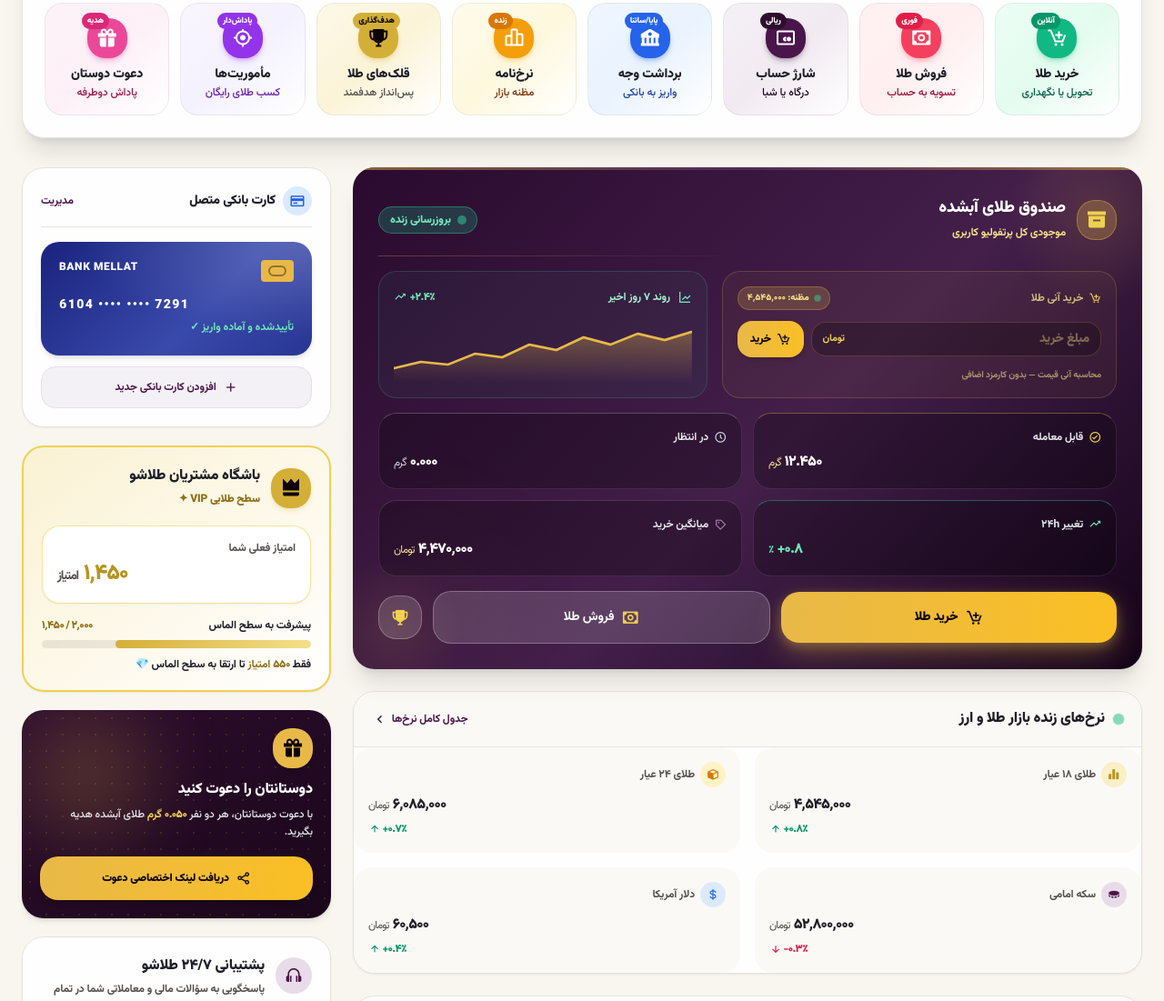
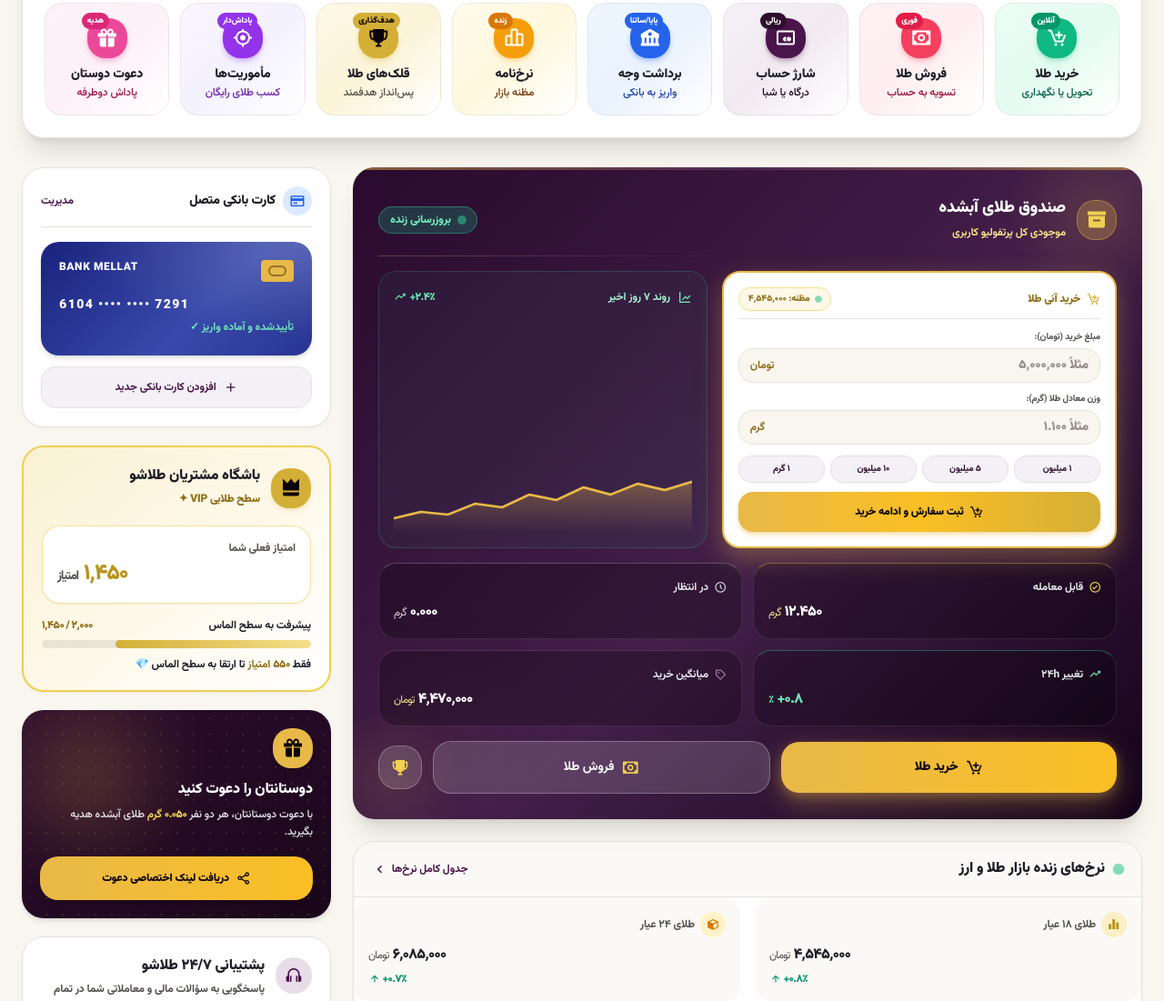
Before and after one commit to MCr781/TalaSho, a website: page wallet/index.html in a window 1280 px wide. Shown: the part 752-1853 px from the top of the page at 91% size. Drawn offline with Linux system fonts and the light colour scheme.

Commit message:
index resped 3x/3x

```diff
--- a/wallet/index.html
+++ b/wallet/index.html
@@ -1255,29 +1255,45 @@
               <!-- Balance + trend grid -->
               <div class="grid lg:grid-cols-[1.2fr_1fr] gap-4 mb-4">
                 <!-- RIGHT: Prominent Quick Gold Buy Interactive Widget -->
-                <div class="bg-gold-400/[0.05] p-4 rounded-2xl border border-s border-gold-400/20 flex flex-col justify-between gap-3">
-                  <div class="flex items-center justify-between gap-2 flex-wrap">
-                    <p class="text-gold-200/80 text-xs font-bold flex items-center gap-1.5">
-                      <i class='bx bx-cart-add text-gold-300 text-sm'></i>
+                <div class="bg-white rounded-2xl p-4 border-2 border-gold-400 shadow-[0_10px_28px_rgba(232,185,72,0.35)] relative overflow-hidden">
+                  <div class="flex items-center justify-between gap-2 mb-3 pb-2 border-b border-border">
+                    <p class="text-gold-700 text-xs font-black flex items-center gap-1.5">
+                      <i class='bx bx-cart-add text-gold-500 text-base'></i>
                       خرید آنی طلا
                     </p>
-                    <span class="flex items-center gap-1.5 px-2.5 py-1 rounded-full bg-gold-400/20 border border-gold-400/30 text-gold-200 text-[10px] font-black whitespace-nowrap">
-                      <span class="w-1.5 h-1.5 rounded-full bg-emerald-400 live-pulse"></span>
+                    <span class="flex items-center gap-1.5 px-2.5 py-1 rounded-full bg-gold-50 border border-gold-200 text-gold-700 text-[10px] font-black whitespace-nowrap">
+                      <span class="w-1.5 h-1.5 rounded-full bg-emerald-500 live-pulse"></span>
                       مظنه: ۴٬۵۴۵٬۰۰۰
                     </span>
                   </div>
-                  <form action="./buy.html" method="get" class="flex items-center gap-2">
-                    <div class="flex-1 relative flex items-center bg-black/25 border border-gold-400/20 focus-within:border-gold-400 rounded-xl px-3 py-2 transition-all min-w-0">
-                      <input type="text" name="amount" placeholder="مبلغ خرید" inputmode="numeric"
-                             class="w-full bg-transparent text-sm font-black text-gold-200 placeholder-gold-200/40 outline-none border-none focus:ring-0 p-0 text-start min-w-0" dir="rtl">
-                      <span class="text-[11px] font-bold text-gold-300 whitespace-nowrap flex-shrink-0 ms-2">تومان</span>
+                  <form action="./buy.html" method="get" id="pfQuickBuyForm" class="space-y-2.5">
+                    <div>
+                      <label for="pfBuyRial" class="block text-[10px] font-bold text-content-body mb-1">مبلغ خرید (تومان):</label>
+                      <div class="relative flex items-center bg-background border border-border focus-within:border-gold-500 rounded-xl px-3 py-2 transition-all">
+                        <input type="text" id="pfBuyRial" name="amount" placeholder="مثلاً ۵٬۰۰۰٬۰۰۰" inputmode="numeric"
+                               class="w-full bg-transparent text-sm font-black text-content-heading placeholder-content-muted outline-none border-none focus:ring-0 p-0 text-start min-w-0" dir="rtl">
+                        <span class="text-xs font-bold text-gold-700 whitespace-nowrap flex-shrink-0 ms-2">تومان</span>
+                      </div>
                     </div>
-                    <button type="submit" class="inline-flex items-center gap-1.5 bg-gradient-to-r from-gold-400 to-amber-400 hover:from-gold-300 hover:to-amber-300 text-primary-950 font-black rounded-xl px-3.5 py-2 text-xs transition-all shadow-md flex-shrink-0">
+                    <div>
+                      <label for="pfBuyGram" class="block text-[10px] font-bold text-content-body mb-1">وزن معادل طلا (گرم):</label>
+                      <div class="relative flex items-center bg-background border border-border focus-within:border-gold-500 rounded-xl px-3 py-2 transition-all">
+                        <input type="text" id="pfBuyGram" name="gram" placeholder="مثلاً ۱.۱۰۰" inputmode="decimal"
+                               class="w-full bg-transparent text-sm font-black text-gold-700 placeholder-content-muted outline-none border-none focus:ring-0 p-0 text-start min-w-0" dir="rtl">
+                        <span class="text-xs font-bold text-gold-700 whitespace-nowrap flex-shrink-0 ms-2">گرم</span>
+                      </div>
+                    </div>
+                    <div class="flex items-center gap-1.5 pt-0.5">
+                      <button type="button" class="pf-preset-btn flex-1 py-1.5 bg-primary-50 hover:bg-gold-400 hover:text-primary-950 text-primary-700 rounded-lg text-[10px] font-bold transition-all border border-primary-100 whitespace-nowrap" data-rial="1000000">۱ میلیون</button>
+                      <button type="button" class="pf-preset-btn flex-1 py-1.5 bg-primary-50 hover:bg-gold-400 hover:text-primary-950 text-primary-700 rounded-lg text-[10px] font-bold transition-all border border-primary-100 whitespace-nowrap" data-rial="5000000">۵ میلیون</button>
+                      <button type="button" class="pf-preset-btn flex-1 py-1.5 bg-primary-50 hover:bg-gold-400 hover:text-primary-950 text-primary-700 rounded-lg text-[10px] font-bold transition-all border border-primary-100 whitespace-nowrap" data-rial="10000000">۱۰ میلیون</button>
+                      <button type="button" class="pf-preset-btn flex-1 py-1.5 bg-primary-50 hover:bg-gold-400 hover:text-primary-950 text-primary-700 rounded-lg text-[10px] font-bold transition-all border border-primary-100 whitespace-nowrap" data-gram="1">۱ گرم</button>
+                    </div>
+                    <button type="submit" class="w-full inline-flex items-center justify-center gap-1.5 bg-gradient-to-r from-gold-400 via-amber-400 to-gold-500 hover:from-gold-300 hover:to-amber-400 text-primary-950 font-black rounded-xl py-2.5 text-xs transition-all shadow-md shadow-gold-400/40">
                       <i class='bx bx-cart-add text-base'></i>
-                      خرید
+                      <span>ثبت سفارش و ادامه خرید</span>
                     </button>
                   </form>
-                  <p class="text-[10px] text-gold-200/60 font-bold">محاسبه آنی قیمت — بدون کارمزد اضافی</p>
                 </div>
 
                 <!-- 7-day trend sparkline — emerald-tinted -->
@@ -2254,11 +2270,8 @@
     }, 8000);
   })();
 
-  /* ─── Hero Quick Buy Dual Inputs Sync ─── */
-  (function(){
-    var rialInput = document.getElementById('heroBuyRial');
-    var gramInput = document.getElementById('heroBuyGram');
-    var presets   = document.querySelectorAll('.hero-preset-btn');
+  /* ─── Quick Buy Dual Inputs Sync (shared by hero + portfolio widgets) ─── */
+  function initQuickBuySync(rialInput, gramInput, presets) {
     var RATE = 4545000; // 18K Gold benchmark rate (Toman/Gram)
 
     if (!rialInput || !gramInput) return;
@@ -2325,7 +2338,19 @@
         }
       });
     });
-  })();
+  }
+
+  initQuickBuySync(
+    document.getElementById('heroBuyRial'),
+    document.getElementById('heroBuyGram'),
+    document.querySelectorAll('.hero-preset-btn')
+  );
+
+  initQuickBuySync(
+    document.getElementById('pfBuyRial'),
+    document.getElementById('pfBuyGram'),
+    document.querySelectorAll('.pf-preset-btn')
+  );
 </script>
 
 </body>
```
Also changed, not shown: assets/css/style.css.
